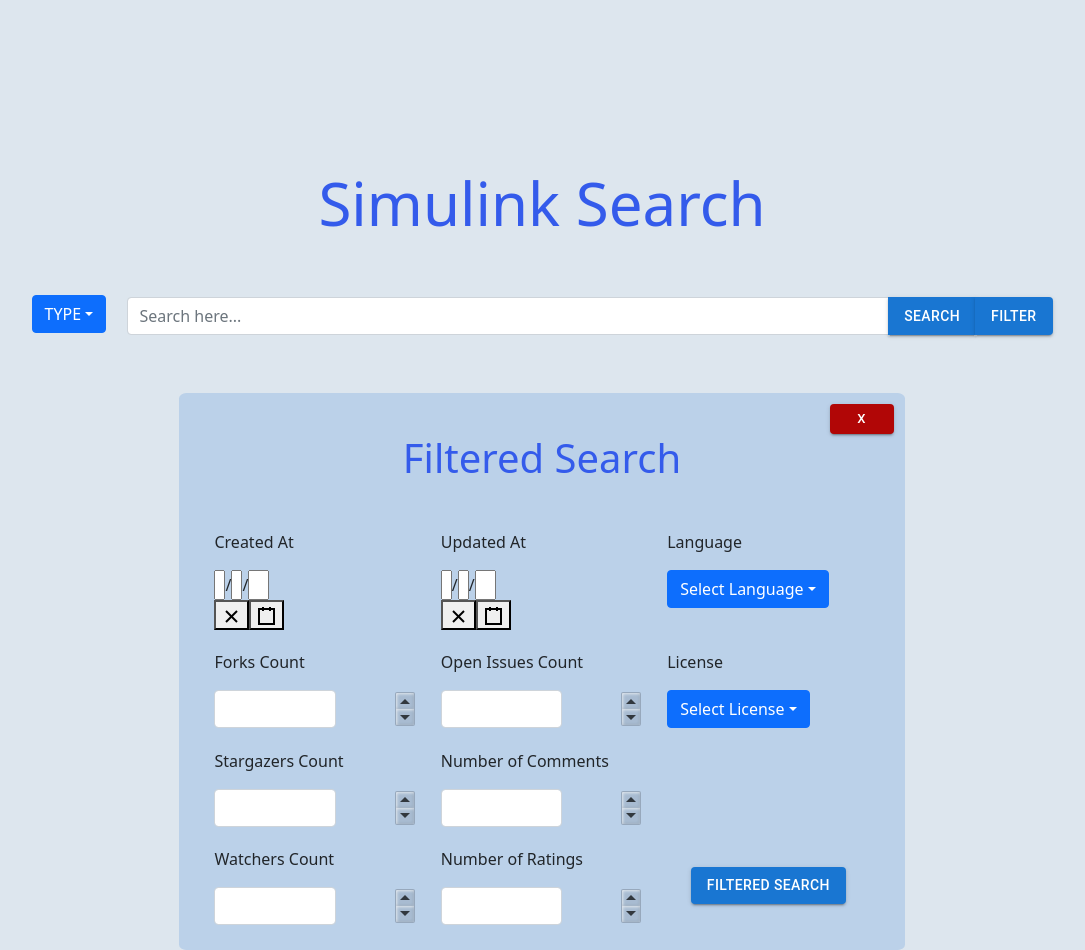
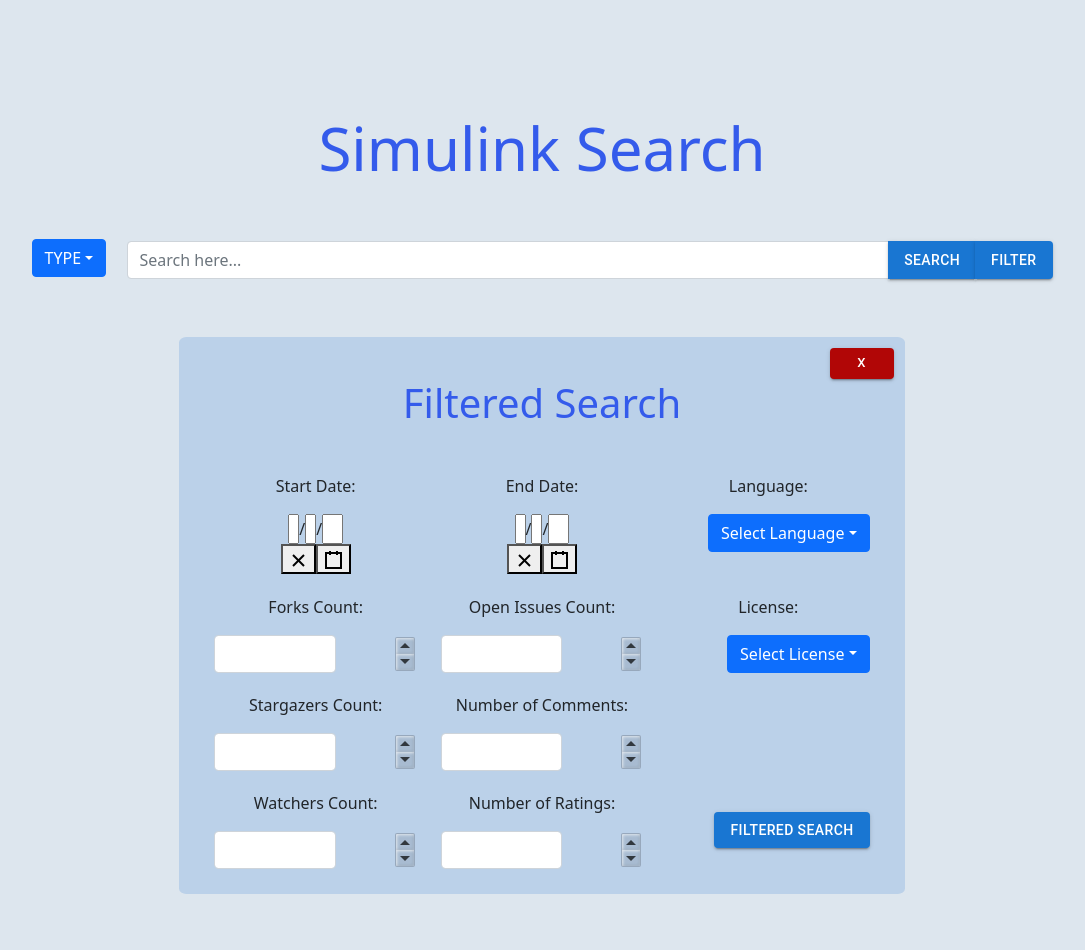
Before and after one commit to CSE3311-Team8/SampleSLProject, a React (Create React App) app in the folder simulink-search/: page / in a window 1280 px wide. Both pictures are taken after a click on the button "FILTER". Shown: the whole page, without its empty margins (98-1183 px from the left). After the commit the page ends 927 px from the top, so only its background shows below. Built offline with nearby package versions, Linux system fonts and the light colour scheme.

Commit message:
working on filter

```diff
--- a/simulink-search/package.json
+++ b/simulink-search/package.json
@@ -27,6 +27,7 @@
     "react-router-dom": "^6.0.0",
     "react-scripts": "^3.0.1",
     "react-table": "^7.7.0",
+    "styled-components": "^5.3.3",
     "web-vitals": "^2.1.4"
   },
   "scripts": {
--- a/simulink-search/src/App.js
+++ b/simulink-search/src/App.js
@@ -17,6 +17,7 @@
   const [repository, setRepository] = useState("TYPE");
   const [repo, setRepo] = useState("");
   const [openFilter, setOpenFilter] = useState(false);
+  const [filterWatch, setFilterWatch] = useState(false);
   //search bar title
   const header = "Simulink Search"
   const handleSelect=(event)=>{
@@ -27,26 +28,33 @@
 
   }
 
+  //
   const setter = () =>{
-
     setOpenFilter(false);
-
   }
 
+  const searchBarSetter = () =>{
+    setSearchWord(searchWord);
+    //setOpenFilter(false);
+  }
+
+  //this function handles the input form
   const handleChange=()=>{
     var id=document.getElementsByTagName("input")[0];
     setTempSearchWord(id.value);
   }
 
   const handleClick=()=>{
-    setOpenFilter(false);
+    setOpenFilter(false);//closes filter modal
     setSearchWord(tempSearchWord);
     setRepo(repository);
   }
 
   const handleFilter=()=>{
-    setSearchWord("");
-    setOpenFilter(true);
+    setSearchWord("");//will clear search bar when filter button is clicked
+    setOpenFilter(true);//opens filter modal
+    setFilterWatch(true);
+
   }
 
   ///onClick for for x button, set everything to null
@@ -62,7 +70,7 @@
       <h2>{header}</h2>
       <Row className="search">
         <Col md = {1}>
-          <DropdownButton  id="dropdown-item-button" style={{marginBottom : '5%'}} title={repository} onSelect={handleSelect}>
+          <DropdownButton id="dropdown-item-button" style={{marginBottom : '5%'}} title={repository} onSelect={handleSelect}>
             <Dropdown.Item eventKey = "GitHub" as="button" >GitHub</Dropdown.Item>
             <Dropdown.Item eventKey = "MATC" as="button">MATC</Dropdown.Item>
             <Dropdown.Item eventKey = "All" as="button">All</Dropdown.Item>
@@ -87,7 +95,7 @@
       <Row className="items">
         <Col className="item-list" md='12'>
             <Home string = {searchWord} string2 ={repo} string3= {repository}/>
-            {openFilter === true && <Filter closeFilter = {setter}/>}
+            {openFilter === true && <Filter  filterState = {filterWatch} closeFilter = {setter} word = {searchWord} repo = {repository} setSearch = {searchBarSetter}/>}
         </Col>
       </Row>
     </Container>
--- a/simulink-search/src/controllers/HomeController.js
+++ b/simulink-search/src/controllers/HomeController.js
@@ -1,6 +1,7 @@
 import React from "react";
 import ProjectList from "../views/ProjectList";
 import useFetch from "./useFetch";
+
 
 //Hosts the lists of projects matching search word
 const Home = (props) => {
@@ -29,7 +30,7 @@
   //the filtering parameter used for project filtering
   return (
     <div className="home">
-      {isLoading && <div>Searching...</div> }
+      {isLoading && <div>Loading...</div> }
       <ProjectList  items ={filteredItems} repository = {database} word = {word}/>
     </div>
   );
--- a/simulink-search/src/index.css
+++ b/simulink-search/src/index.css
@@ -1,4 +1,6 @@
 @import url('https://fonts.googleapis.com/css2?family=Quicksand:wght@300;400;500;600;700&display=swap');
+
+
 
 .App {
 
@@ -18,7 +20,7 @@
 }
 
 .App h2 {
-  margin-top: 15%;
+  margin-top: 10%;
   text-align: center;
   font-size: 60px;
   color:#345beb;
@@ -41,7 +43,7 @@
 
 
 
-div.col-example.col-md-3{
+div.col-example.col-md-4{
 
   text-align: center;
   margin-bottom: 3%;
@@ -95,7 +97,7 @@
 
 div.dropdown{
 
-  text-align: left;
+  text-align: right;
 }
 
 div.search.row{
@@ -104,6 +106,10 @@
   justify-content: center;
   margin-bottom: 5%;
 
+}
+div.search.row.dropdown {
+
+  pointer-events: none;
 }
 
 Table {
@@ -141,8 +147,9 @@
 }
 
 div.filtered-search.col-md-4{
+
   margin-top: 4%;
-  text-align: center;
+  text-align: right;
 }
 
 div.closeButton{
@@ -160,6 +167,7 @@
   display: flex;
   align-items: center;
   justify-content: center;
+  margin-bottom: 3%;
 }
 .modalBackground{
   display: flex;
--- a/simulink-search/src/views/Filter.js
+++ b/simulink-search/src/views/Filter.js
@@ -1,5 +1,5 @@
 import React from "react";
-import Home from "../controllers/HomeController";
+import ProjectList from "./ProjectList";
 import{ useState } from "react";
 import { Col, Container, Row } from 'react-bootstrap';
 import DropdownButton from 'react-bootstrap/DropdownButton';
@@ -11,11 +11,14 @@
 NumericInput.style.input.color = 'blue';
 
 //will contain the login for searching with different field parameters
-const Filter = ({closeFilter}) => {
+const Filter = (
+  props
+) => {
 
+  //need to pass repository and searchword
+  //the change on word needs to register in useFetch
+  const {isLoading, datas} = useFetch(props.repo, props.word);
 
-  const {isLoading, datas} = useFetch('http://localhost:8000/items')
-  //const {data} = useFetch('http://localhost:8000/items');
   //default value for each select drop-down menu
   //all this login can be combine into one component
   //to minimize code lenght, the cod below was created to
@@ -27,6 +30,7 @@
   const [openIssuesCount, setValue1] = useState(0);
   const [starGazersCount, setValue2] = useState(0);
   const [watchersCount, setValue3] = useState(0);
+  const[tempFilterdItems, setFilteredItems] = useState([]);
 
   //these functions handle the what happens when new value is selected from menu
 
@@ -55,19 +59,21 @@
     }
     else
     {
-      console.log(toString(p.forks_count).match(toString(forksCount)));
+      //console.log(toString(p.forks_count).match(toString(forksCount)));
       return toString(p.forks_count).match(toString(forksCount));
     }
   });
 
   const sendIt =()=>{
+    setFilteredItems(filteredItems);
+    console.log(filteredItems);
+    console.log(props.word);
+    console.log(props.repo);
+    props.setSearch(props.word);
 
-    return(
-      <div className="filter">
-        {isLoading && <div>Searching...</div> }
-        <Home  items ={filteredItems} />
-      </div>
-    );
+
+
+
   }
   //logic for displaying the drowp-down menus
   //will be updated to fit mock up display
@@ -75,12 +81,15 @@
   return (
 
     /*********************filter modal**********************/
+    <div className="Home">
+      {props.filterState === true &&
       <div className="modalBackground">
+
         <div className="modalContainer">
             <div className="title">
               <div className="closeButton">
                 <Button className='searchButton' variant="contained" size ='small' onClick = {()=>(
-                closeFilter(false))}>X</Button>
+                  props.closeFilter(false))}>X</Button>
               </div>
               <div className="titleValue">
                 <h1>Filtered Search</h1>
@@ -90,15 +99,15 @@
               <Container>
                 <Row className="date">
                   <Col md='4' className='col-example'>
-                  <p>Created At</p>
+                    <p>Start Date:</p>
                     <DatePicker   />
                   </Col>
                   <Col md='4' className='col-example'>
-                  <p>Updated At</p>
+                    <p>End Date:</p>
                     <DatePicker   />
                   </Col>
                   <Col md='4' className='col-example'>
-                  <p>Language</p>
+                    <p>Language:</p>
                     <DropdownButton id="dropdown-item-button" title="Select Language">
                       <Dropdown.ItemText></Dropdown.ItemText>
                       <Dropdown.Item as="button">C++</Dropdown.Item>
@@ -109,15 +118,15 @@
                 </Row>
                 <Row>
                   <Col md='4' className='col-example'>
-                  <p>Forks Count</p>
+                    <p>Forks Count:</p>
                     <NumericInput min={0} className="form-control"onChange={Change}/>
                   </Col>
                   <Col md='4' className='col-example'>
-                  <p>Open Issues Count</p>
+                    <p>Open Issues Count:</p>
                     <NumericInput min={0} className="form-control"onChange={Change2}/>
                   </Col>
                   <Col md='4' className='col-example'>
-                  <p>License</p>
+                    <p>License:</p>
                     <DropdownButton id="dropdown-item-button" title="Select License">
                       <Dropdown.ItemText></Dropdown.ItemText>
                       <Dropdown.Item as="button">MIT</Dropdown.Item>
@@ -128,22 +137,21 @@
                 </Row>
                 <Row>
                   <Col md='4' className='col-example'>
-                  <p>Stargazers Count</p>
+                    <p>Stargazers Count:</p>
                     <NumericInput min={0} className="form-control" onChange={Change3}/>
                   </Col>
                   <Col md='4' className='col-example'>
-                  <p>Number of Comments</p>
+                    <p>Number of Comments:</p>
                     <NumericInput min={0} className="form-control" />
                   </Col>
-
                 </Row>
                 <Row>
                   <Col md='4' className='col-example'>
-                  <p>Watchers Count</p>
+                    <p>Watchers Count:</p>
                     <NumericInput min={0} className="form-control"onChange={Change4}/>
                   </Col>
                   <Col md='4' className='col-example'>
-                  <p>Number of Ratings</p>
+                    <p>Number of Ratings:</p>
                     <NumericInput min={0} className="form-control"/>
                   </Col>
                   <Col md='4' className='filtered-search'>
@@ -156,6 +164,14 @@
             </div>
         </div>
       </div>
+      }
+      {isLoading && <div>Searching...</div> }
+      <ProjectList  items ={tempFilterdItems} repository = {props.repo} word = {props.word}/>
+    </div>
+
+
+
+
   );
 }
 
--- a/simulink-search/src/views/ProjectList.js
+++ b/simulink-search/src/views/ProjectList.js
@@ -1,6 +1,7 @@
 import React from "react";
 import Table from "react-bootstrap/Table";
 import { useState} from "react";
+import { Button } from '@mui/material';
 
 //list of projects is generated using the prop received
 const ProjectList = (props) => {
@@ -86,12 +87,6 @@
                         <h1 className="headers">stargazers count : {item.no_of_comments || item.stargazers_count}</h1>
                       </td>
                     </tr>
-                    {/* <tr>
-                      <th className="header">Model Files: </th>
-                      <td className="model-files" align="left" colSpan= {'12'}>
-                        <p>{item.model_files}</p>
-                      </td>
-                    </tr> */}
                   </tbody>
                 </Table>
               </div>
@@ -100,7 +95,7 @@
         }
         <div className="page-count">
           {visible < data.length && (
-            <button className='loader' style={{ color: '#345beb'}} onClick={loadMOre}>Next 10</button>
+            <Button className='loader' variant="contained" size ='medium' onClick={loadMOre}>Next 10</Button>
           )}
         </div>
       </div>
```
Also changed, not shown: 1 other file (tests, documents, lock files or other folders). Lines whose indentation alone changed are shown as unchanged.
